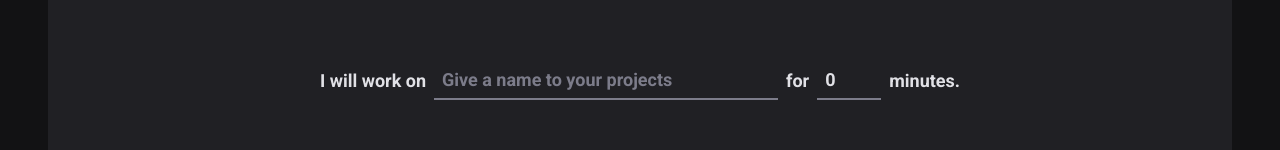
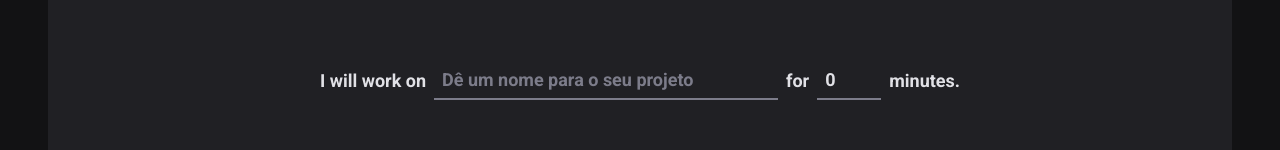
Before and after one commit to hppc25/react-pomodoro, a React (Vite) app: page / in a window 1280 px wide. Shown: the part 164-314 px from the top of the page. Built offline with nearby package versions, Linux system fonts and the light colour scheme.

Commit message:
add context, countdown and NewCycleForm

```diff
--- /dev/null
+++ b/src/pages/Home/components/Countdown/index.tsx
@@ -0,0 +1,72 @@
+import { differenceInSeconds } from 'date-fns'
+import { useContext, useEffect } from 'react'
+import { CyclesContext } from '../..'
+import { CountdownContainer, Separator } from './styles'
+
+export function Countdown() {
+  const {
+    activeCycle,
+    activeCycleId,
+    markCurrentCycleAsFinished,
+    amountSecondsPassed,
+    setSecondsPassed,
+  } = useContext(CyclesContext)
+
+  const totalSeconds = activeCycle ? activeCycle.minutesAmount * 60 : 0
+
+  useEffect(() => {
+    let interval: number
+
+    if (activeCycle) {
+      interval = setInterval(() => {
+        const secondsDifference = differenceInSeconds(
+          new Date(),
+          activeCycle.startDate,
+        )
+
+        if (secondsDifference >= totalSeconds) {
+          markCurrentCycleAsFinished()
+
+          setSecondsPassed(totalSeconds)
+          clearInterval(interval)
+        } else {
+          setSecondsPassed(secondsDifference)
+        }
+      }, 1000)
+    }
+
+    return () => {
+      clearInterval(interval)
+    }
+  }, [
+    activeCycle,
+    totalSeconds,
+    activeCycleId,
+    setSecondsPassed,
+    markCurrentCycleAsFinished,
+  ])
+
+  const currentSeconds = activeCycle ? totalSeconds - amountSecondsPassed : 0
+
+  const minutesAmount = Math.floor(currentSeconds / 60)
+  const secondsAmount = currentSeconds % 60
+
+  const minutes = String(minutesAmount).padStart(2, '0')
+  const seconds = String(secondsAmount).padStart(2, '0')
+
+  useEffect(() => {
+    if (activeCycle) {
+      document.title = `${minutes}:${seconds}`
+    }
+  }, [minutes, seconds, activeCycle])
+
+  return (
+    <CountdownContainer>
+      <span>{minutes[0]}</span>
+      <span>{minutes[1]}</span>
+      <Separator>:</Separator>
+      <span>{seconds[0]}</span>
+      <span>{seconds[1]}</span>
+    </CountdownContainer>
+  )
+}
--- /dev/null
+++ b/src/pages/Home/components/Countdown/styles.ts
@@ -0,0 +1,23 @@
+import styled from 'styled-components'
+
+export const CountdownContainer = styled.div`
+  font-family: 'Roboto Mono', monospace;
+  font-size: 10rem;
+  line-height: 8rem;
+  color: ${(props) => props.theme['gray-100']};
+  display: flex;
+  gap: 1rem;
+  span {
+    background: ${(props) => props.theme['gray-700']};
+    padding: 2rem 1rem;
+    border-radius: 8px;
+  }
+`
+export const Separator = styled.div`
+  padding: 2rem 0;
+  color: ${(props) => props.theme['green-500']};
+  width: 4rem;
+  overflow: hidden;
+  display: flex;
+  justify-content: center;
+`
--- /dev/null
+++ b/src/pages/Home/components/NewCycleForm/index.tsx
@@ -0,0 +1,42 @@
+import { FormContainer, MinutesAmountInput, TaskInput } from './styles'
+import { useContext } from 'react'
+import { CyclesContext } from '../..'
+import { useFormContext } from 'react-hook-form'
+
+export function NewCycleForm() {
+  const { activeCycle } = useContext(CyclesContext)
+  const { register } = useFormContext()
+  return (
+    <FormContainer>
+      <label htmlFor="task">I will work on</label>
+      <TaskInput
+        id="task"
+        list="task-suggestions"
+        placeholder="Dê um nome para o seu projeto"
+        disabled={!!activeCycle}
+        {...register('task')}
+      />
+
+      <datalist id="task-suggestions">
+        <option value="Projeto 1" />
+        <option value="Projeto 2" />
+        <option value="Projeto 3" />
+        <option value="Banana" />
+      </datalist>
+
+      <label htmlFor="minutesAmount">for</label>
+      <MinutesAmountInput
+        type="number"
+        id="minutesAmount"
+        placeholder="00"
+        step={5}
+        min={5}
+        max={60}
+        disabled={!!activeCycle}
+        {...register('minutesAmount', { valueAsNumber: true })}
+      />
+
+      <span>minutes.</span>
+    </FormContainer>
+  )
+}
--- /dev/null
+++ b/src/pages/Home/components/NewCycleForm/styles.ts
@@ -0,0 +1,42 @@
+import styled from 'styled-components'
+
+export const FormContainer = styled.div`
+  width: 100%;
+  display: flex;
+  align-items: center;
+  justify-content: center;
+  gap: 0.5rem;
+  color: ${(props) => props.theme['gray-100']};
+  font-size: 1.125rem;
+  font-weight: bold;
+  flex-wrap: wrap;
+`
+
+const BaseInput = styled.input`
+  background: transparent;
+  height: 2.5rem;
+  border: 0;
+  border-bottom: 2px solid ${(props) => props.theme['gray-500']};
+  font-weight: bold;
+  font-size: 1.125rem;
+  padding: 0 0.5rem;
+  color: ${(props) => props.theme['gray-100']};
+  &:focus {
+    box-shadow: none;
+    border-color: ${(props) => props.theme['green-500']};
+  }
+  &::placeholder {
+    color: ${(props) => props.theme['gray-500']};
+  }
+`
+
+export const TaskInput = styled(BaseInput)`
+  flex: 1;
+  &::-webkit-calendar-picker-indicator {
+    display: none !important;
+  }
+`
+
+export const MinutesAmountInput = styled(BaseInput)`
+  width: 4rem;
+`
--- a/src/pages/Home/index.tsx
+++ b/src/pages/Home/index.tsx
@@ -1,19 +1,16 @@
-import { useEffect, useState } from 'react'
-import { differenceInSeconds } from 'date-fns'
+import { useState, createContext } from 'react'
 import { HandPalm, Play } from 'phosphor-react'
-import { useForm } from 'react-hook-form'
+import { FormProvider, useForm } from 'react-hook-form'
 import { zodResolver } from '@hookform/resolvers/zod'
 import * as zod from 'zod'
+
 import {
-  CountdownContainer,
-  FormContainer,
   HomeContainer,
-  MinutesAmountInput,
   StartCountdownButton,
   StopCountdownButton,
-  TaskInput,
-  Separator,
 } from './styles'
+import { NewCycleForm } from './components/NewCycleForm'
+import { Countdown } from './components/Countdown'
 
 const newCycleFormValidationSchema = zod.object({
   task: zod.string().min(1, 'Please add the task name'),
@@ -34,12 +31,22 @@ interface Cycle {
   finishedDate?: Date
 }
 
+interface CyclesContextType {
+  activeCycle: Cycle | undefined
+  activeCycleId: string | null
+  amountSecondsPassed: number
+  markCurrentCycleAsFinished: () => void
+  setSecondsPassed: (seconds: number) => void
+}
+
+export const CyclesContext = createContext({} as CyclesContextType)
+
 export function Home() {
   const [cycles, setCycles] = useState<Cycle[]>([])
   const [activeCycleId, setActiveCycleId] = useState<string | null>(null)
   const [amountSecondsPassed, setAmountSecondsPassed] = useState(0)
 
-  const { register, handleSubmit, watch, reset } = useForm<NewCycleFormData>({
+  const newCycleForm = useForm<NewCycleFormData>({
     resolver: zodResolver(newCycleFormValidationSchema),
     defaultValues: {
       task: '',
@@ -47,40 +54,13 @@ export function Home() {
     },
   })
 
+  const { handleSubmit, watch, reset } = newCycleForm
+
   const activeCycle = cycles.find((cycle) => cycle.id === activeCycleId)
-  const totalSeconds = activeCycle ? activeCycle.minutesAmount * 60 : 0
 
-  useEffect(() => {
-    let interval: number
-    if (activeCycle) {
-      interval = setInterval(() => {
-        const secondsDifference = differenceInSeconds(
-          new Date(),
-          activeCycle.startDate,
-        )
-
-        if (secondsDifference >= totalSeconds) {
-          setCycles((state) =>
-            state.map((cycle) => {
-              if (cycle.id === activeCycleId) {
-                return { ...cycle, finishedDate: new Date() }
-              } else {
-                return cycle
-              }
-            }),
-          )
-
-          setAmountSecondsPassed(totalSeconds)
-          clearInterval(interval)
-        } else {
-          setAmountSecondsPassed(secondsDifference)
-        }
-      }, 1000)
-    }
-    return () => {
-      clearInterval(interval)
-    }
-  }, [activeCycle, totalSeconds, activeCycleId])
+  function setSecondsPassed(seconds: number) {
+    setAmountSecondsPassed(seconds)
+  }
 
   function handleCreateNewCycle(data: NewCycleFormData) {
     const id = String(new Date().getTime())
@@ -95,7 +75,23 @@ export function Home() {
     setCycles((state) => [...state, newCycle])
     setActiveCycleId(id)
     setAmountSecondsPassed(0)
+
     reset()
+  }
+
+  const task = watch('task')
+  const isSubmitDisable = !task
+
+  function markCurrentCycleAsFinished() {
+    setCycles((state) =>
+      state.map((cycle) => {
+        if (cycle.id === activeCycleId) {
+          return { ...cycle, finishedDate: new Date() }
+        } else {
+          return cycle
+        }
+      }),
+    )
   }
 
   function handleInterruptCycle() {
@@ -111,63 +107,23 @@ export function Home() {
     setActiveCycleId(null)
   }
 
-  const currentSeconds = activeCycle ? totalSeconds - amountSecondsPassed : 0
-
-  const minutesAmount = Math.floor(currentSeconds / 60)
-  const secondsAmount = currentSeconds % 60
-
-  const minutes = String(minutesAmount).padStart(2, '0')
-  const seconds = String(secondsAmount).padStart(2, '0')
-
-  useEffect(() => {
-    if (activeCycle) {
-      document.title = `${minutes}:${seconds}`
-    }
-  }, [minutes, seconds, activeCycle])
-
-  const task = watch('task')
-  const isSubmitDisable = !task
-
   return (
     <HomeContainer>
       <form onSubmit={handleSubmit(handleCreateNewCycle)}>
-        <FormContainer>
-          <label htmlFor="task">I will work on</label>
-          <TaskInput
-            id="task"
-            list="task-suggestions"
-            placeholder="Give a name to your projects"
-            disabled={!!activeCycle}
-            {...register('task')}
-          />
-
-          <datalist id="task-suggestions">
-            <option value="Projeto 1" />
-            <option value="Projeto 2" />
-            <option value="Projeto 3" />
-            <option value="Banana" />
-          </datalist>
-          <label htmlFor="minutesAmount">for</label>
-          <MinutesAmountInput
-            type="number"
-            id="minutesAmount"
-            placeholder="00"
-            step={5}
-            min={5}
-            max={60}
-            disabled={!!activeCycle}
-            {...register('minutesAmount', { valueAsNumber: true })}
-          />
-          <span>minutes.</span>
-        </FormContainer>
-
-        <CountdownContainer>
-          <span>{minutes[0]}</span>
-          <span>{minutes[1]}</span>
-          <Separator>:</Separator>
-          <span>{seconds[0]}</span>
-          <span>{seconds[1]}</span>
-        </CountdownContainer>
+        <CyclesContext.Provider
+          value={{
+            activeCycle,
+            activeCycleId,
+            markCurrentCycleAsFinished,
+            amountSecondsPassed,
+            setSecondsPassed,
+          }}
+        >
+          <FormProvider {...newCycleForm}>
+            <NewCycleForm />
+          </FormProvider>
+          <Countdown />
+        </CyclesContext.Provider>
 
         {activeCycle ? (
           <StopCountdownButton onClick={handleInterruptCycle} type="button">
--- a/src/pages/Home/styles.ts
+++ b/src/pages/Home/styles.ts
@@ -12,69 +12,6 @@ export const HomeContainer = styled.main`
     align-items: center;
     gap: 3.5rem;
   }
-`
-
-export const FormContainer = styled.div`
-  width: 100%;
-  display: flex;
-  align-items: center;
-  justify-content: center;
-  gap: 0.5rem;
-  color: ${(props) => props.theme['gray-100']};
-  font-size: 1.125rem;
-  font-weight: bold;
-  flex-wrap: wrap;
-`
-
-const BaseInput = styled.input`
-  background: transparent;
-  height: 2.5rem;
-  border: 0;
-  border-bottom: 2px solid ${(props) => props.theme['gray-500']};
-  font-weight: bold;
-  font-size: 1.125rem;
-  padding: 0 0.5rem;
-  color: ${(props) => props.theme['gray-100']};
-  &:focus {
-    box-shadow: none;
-    border-color: ${(props) => props.theme['green-500']};
-  }
-  &::placeholder {
-    color: ${(props) => props.theme['gray-500']};
-  }
-`
-
-export const TaskInput = styled(BaseInput)`
-  flex: 1;
-  &::-webkit-calendar-picker-indicator {
-    display: none !important;
-  }
-`
-
-export const MinutesAmountInput = styled(BaseInput)`
-  width: 4rem;
-`
-
-export const CountdownContainer = styled.div`
-  font-family: 'Roboto Mono', monospace;
-  font-size: 10rem;
-  line-height: 8rem;
-  color: ${(props) => props.theme['gray-100']};
-  display: flex;
-  gap: 1rem;
-  span {
-    background: ${(props) => props.theme['gray-700']};
-    padding: 2rem 1rem;
-    border-radius: 8px;
-  }
-`
-export const Separator = styled.div`
-  padding: 2rem 0;
-  color: ${(props) => props.theme['green-500']};
-  width: 4rem;
-  overflow: hidden;
-  display: flex;
-  justify-content: center;
 `
 
 export const BaseCountdownButton = styled.button`
```
